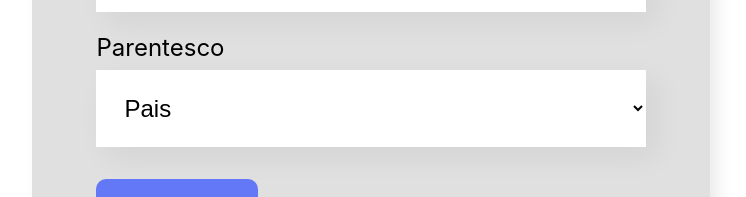
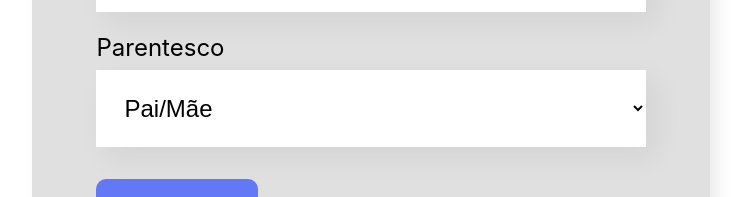
Before and after one commit to Jonathan-Fernandes-Costa/Learning-Languages, a React (Create React App) app in the folder Learning React/projeto/: page / in a window 1280 px wide. Shown: the part 1053-1250 px from the top of the page, without its empty margins (269-1015 px from the left). Built offline with nearby package versions, Linux system fonts and the light colour scheme.

Commit message:
Cadastrando colaboradores e elevando pro App.js

```diff
--- a/Learning React/projeto/src/App.js
+++ b/Learning React/projeto/src/App.js
@@ -1,12 +1,20 @@
+import { useState } from 'react';
 import Banner from './componentes/Banner';
 import Formulario from './componentes/Formulario';
 
 
 function App() {
+
+  const [membros, setMembro] = useState([])
+
+  const newMembro = (membro) =>{
+    console.log(membro)
+    setMembro([...membros], membro)
+  }
   return (
     <div className="App">
       <Banner/>
-      <Formulario/>
+      <Formulario aoMembroCadastrada={membro => newMembro(membro)}/>
     </div>
   );
 }
--- a/Learning React/projeto/src/componentes/Formulario/index.js
+++ b/Learning React/projeto/src/componentes/Formulario/index.js
@@ -3,18 +3,23 @@ import Botao from '../Botão'
 import CampoTexto from '../CampoTexto'
 import Lista from '../Lista'
 import './Formulario.css'
-const Formulario = () => {
+const Formulario = (props) => {
     const parentescos = [
-        'Pais', 'Tios', 'Primos', 'Irmãos', 'Avôs', 'Amigos', 'Amigos da Faculdade', 'Outro'
+        'Pai/Mãe', 'Tio(a)', 'Primo(a)', 'Irmão', 'Avó', 'Amigo(a)', 'Amigo da Faculdade', 'Outro'
     ]
     const [nome, setNome] = useState('')//Controlando os estados, o primeiro item da lista
     const [local, setLocal] = useState('')//é responsavel por guardar o valor e o segundo
     const [foto, setFoto] = useState('')//que é uma função, é responsável por atribuir um valor
     const [parentesco, setParentesco] = useState('')
 
-    const aoSalvar = (evento) =>{
+    const aoSalvar = (evento) => {
         evento.preventDefault()
-        console.log("Formulário Submetido => ", nome, local, foto, parentesco)
+        props.aoMembroCadastrada({
+            nome: nome,
+            local: local,
+            foto: foto,
+            parentesco: parentesco
+        })
     }
     return (
         <section className='formulario'>
@@ -25,7 +30,7 @@ const Formulario = () => {
                     label="Nome"
                     placeholder="Digite seu nome"
                     valor={nome}
-                aoAlterado={valor => setNome(valor) }
+                    aoAlterado={valor => setNome(valor)}
                 />
 
                 <CampoTexto
@@ -38,11 +43,16 @@ const Formulario = () => {
                 <CampoTexto
                     label="Foto"
                     placeholder="Digite o endereço da imagem"
-                valor ={foto}
-                aoAlterado = {valor => setFoto(valor)}
+                    valor={foto}
+                    aoAlterado={valor => setFoto(valor)}
                 />
 
-                <Lista  valor={parentesco} aoAlterado={valor => setParentesco(valor)} label='Parentesco' itens={parentescos}/>
+                <Lista
+                    label='Parentesco'
+                    itens={parentescos}
+                    valor={parentesco}
+                    aoAlterado={valor => setParentesco(valor)}
+                 />
                 <Botao texto="Criar Card">
                     Criar Card
                 </Botao>
```
Lines whose indentation alone changed are shown as unchanged.
